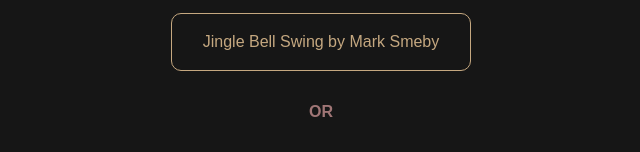
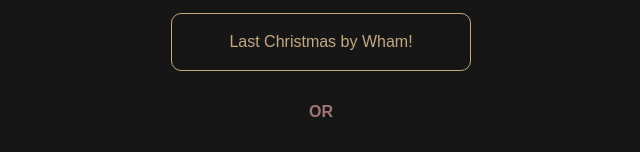
Before and after one commit to millo-website/millo-website.github.io, a plain HTML site: page Music/index.html in a window 1280 px wide. Shown: the part 433-585 px from the top of the page, 319-959 px from the left. Drawn offline with nearby package versions, Linux system fonts and the light colour scheme.

Commit message:
Update index.html

```diff
--- a/Music/index.html
+++ b/Music/index.html
@@ -27,7 +27,7 @@
     </li>
     <li><button class="btn" id="btnB" type="button">This Christmas by Dott</button></li>
     <li><button class="btn" id="btnC" type="button">No room at the inn by TRG Banks</button></li>
-    <li><button class="btn" id="btnD" type="button">Jingle Bell Swing by Mark Smeby</button></li>
+    <li><button class="btn" id="btnD" type="button">Last Christmas by Wham!</button></li>
     <li class="separator">OR</li>
     <li>
       <input type="file" id="upload" hidden />
```
